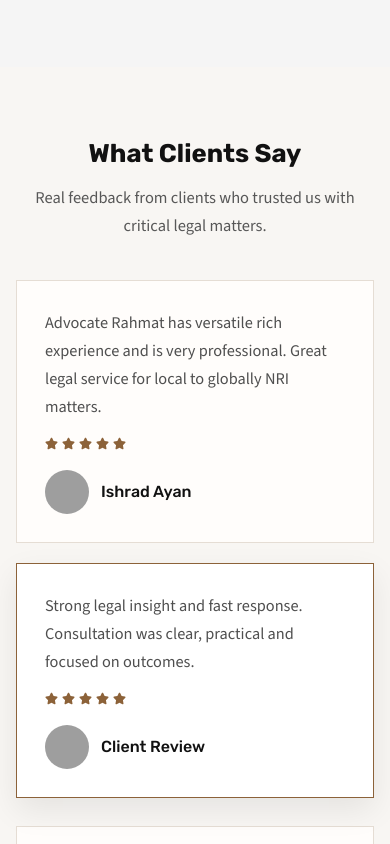
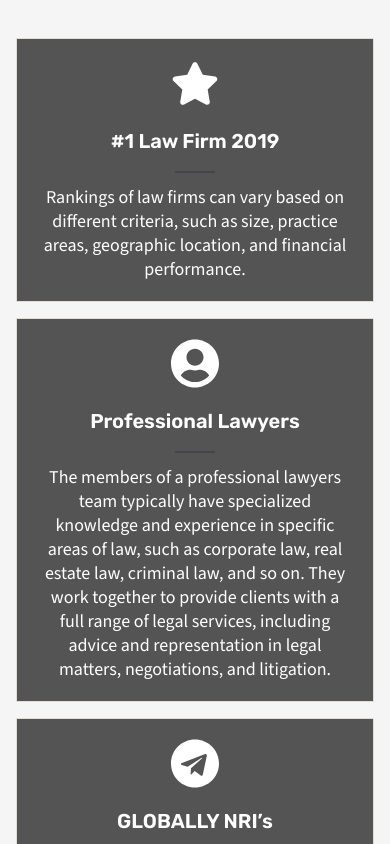
Before and after one commit to C00deian/rahamatAdvocate, a React (Vite) app: page / in a window 390 px wide. Shown: the part 5020-5864 px from the top of the page. Built offline with nearby package versions, Linux system fonts and the light colour scheme; grey boxes are pictures that could not be loaded.

Commit message:
refacotring

```diff
--- a/src/data/siteData.js
+++ b/src/data/siteData.js
@@ -69,6 +69,20 @@ export const practiceItems = [
     body: 'Criminal defense, anticipatory bail, trial strategy, white collar matters, and rights protection across proceedings.',
   },
 ]
+export const MoreAboutLayer = [
+  {
+    title: '#1 Law Firm 2019',
+    body: 'Rankings of law firms can vary based on different criteria, such as size, practice areas, geographic location, and financial performance.'
+  },
+  {
+    title: 'Professional Lawyers',
+    body: 'The members of a professional lawyers team typically have specialized knowledge and experience in specific areas of law, such as corporate law, real estate law, criminal law, and so on. They work together to provide clients with a full range of legal services, including advice and representation in legal matters, negotiations, and litigation.'
+  },
+  {
+    title: 'GLOBALLY NRI’s',
+    body: 'Globally NRI’s legal Matters in India, Local to Global NRI all Issues related to Court & Police, Family, Divorce &amp; Property Laws, Complaint at Consulate, Home Office, Embassy, Home Affairs, LOC - (Look Out Circular), NBW - Non-bailable Warrant) Arrest in Pending Cases, Anticipatory Bail, Arrested at Airports & Customs, Contesting & Challenging for Foreign Divorce & Ex-parte Divorce, Dissolution of Marriage, Spousal & Child Support and Maintenance, Child Custody & Visitation Rights, other Legal Problems, CONJUGAL RIGHTS or Divorce Notice &amp; Reply to Legal Notices.'}
+]
+
 
 export const counters = [
   { label: 'Happy Clients', value: 935, suffix: '+' },
--- a/src/pages/HomePage.jsx
+++ b/src/pages/HomePage.jsx
@@ -1,33 +1,47 @@
-import { Link } from 'react-router-dom'
-import { FaBalanceScale, FaBuilding, FaFingerprint, FaGlobeAsia, FaUserShield } from 'react-icons/fa'
+import {Link} from 'react-router-dom'
+import {
+  FaBalanceScale,
+  FaBuilding,
+  FaFingerprint,
+  FaGlobeAsia,
+  FaStar, FaTelegram,
+  FaUserCircle,
+  FaUserShield
+} from 'react-icons/fa'
 import AnimatedSection from '../components/AnimatedSection'
 import CounterCard from '../components/CounterCard'
 import HeroSlider from '../components/HeroSlider'
 import SectionHeading from '../components/SectionHeading'
 import TestimonialSlider from '../components/TestimonialSlider'
-import { blogPosts, counters, heroSlides, practiceItems, testimonials } from '../data/siteData'
-import {FaSuitcase ,FaSkull } from "react-icons/fa6";
+import {blogPosts, counters, heroSlides, MoreAboutLayer, practiceItems, testimonials} from '../data/siteData'
+import {FaSuitcase, FaSkull} from "react-icons/fa6";
 
-const iconMap = [FaSuitcase,FaBuilding, FaSkull]
+const iconMap = [FaSuitcase, FaBuilding, FaSkull]
+const iconMapping = [FaStar, FaUserCircle, FaTelegram]
+
 
 function HomePage() {
     const [featuredPost] = blogPosts
 
     return (
         <>
-      <HeroSlider slides={heroSlides} />
+            <HeroSlider slides={heroSlides}/>
             <section className="relative z-20 -mt-10 md:-mt-28 pb-[4.5rem] md:pb-[6rem] bg-transparent">
                 <div className="container-shell grid lg:grid-cols-2 gap-0 items-center">
                     <AnimatedSection className="bg-[#f5f5f5] p-8 md:p-14">
                         <p className="section-subtitle">Since 2010 Legal Services provider and Legal Adviser</p>
                         <h2 className="section-title">About The Firm</h2>
                         <p className="mt-6 text-[1.06rem] leading-8 text-[#555]">
-              Mr. RAHMAT Advocates & Associates has been practicing and handling cases independently and with a Team of
-              Advocates and Senior Advocates with a result-oriented approach, both professionally and ethically.
+                            Mr. RAHMAT Advocates & Associates has been practicing and handling cases independently and
+                            with a Team of
+                            Advocates and Senior Advocates with a result-oriented approach, both professionally and
+                            ethically.
                         </p>
                         <p className="mt-4 text-[1.06rem] leading-8 text-[#555]">
-              Practice areas include Cyber Crimes & I.T. Laws, Corporate Laws, Criminal Law, Bail Matters, Civil Law,
-              Real Estate Laws, Family Law, Domestic Violence, Child Custody, Muslim Law and Legal Services for NRI's in India.
+                            Practice areas include Cyber Crimes & I.T. Laws, Corporate Laws, Criminal Law, Bail Matters,
+                            Civil Law,
+                            Real Estate Laws, Family Law, Domestic Violence, Child Custody, Muslim Law and Legal
+                            Services for NRI's in India.
                         </p>
                         <p className="mt-5 font-title font-medium">Mr. SYED RAHMAT | B.Com, LLB, LLM, (MBA)</p>
                     </AnimatedSection>
@@ -38,7 +52,8 @@ function HomePage() {
                             alt="Advocate Rahmat"
                             className="w-full h-[430px] md:h-135 object-cover shadow-[0_0_40px_rgba(0,0,0,.25)]"
                         />
-            <div className="absolute -bottom-5 -left-5 md:-left-2 bg-[var(--primary)] text-white p-5 max-w-[15rem]">
+                        <div
+                            className="absolute -bottom-5 -left-5 md:-left-2 bg-[var(--primary)] text-white p-5 max-w-[15rem]">
                             <p className="font-title text-3xl font-bold">16+</p>
                             <p className="mt-1 text-sm">Years of Professional Legal Experience</p>
                         </div>
@@ -62,9 +77,10 @@ function HomePage() {
                             const Icon = iconMap[index]
                             return (
                                 <AnimatedSection key={item.title} delay={index * 120}>
-                  <article className="h-full border border-(--line) bg-white p-8 text-center hover:shadow-[0_10px_24px_rgba(0,0,0,.08)] transition-shadow flex flex-col items-center">
+                                    <article
+                                        className="h-full border border-(--line) bg-white p-8 text-center hover:shadow-[0_10px_24px_rgba(0,0,0,.08)] transition-shadow flex flex-col items-center">
                                         <div className="size-12 text-(--primary) flex items-center justify-center">
-                      <Icon size={40} />
+                                            <Icon size={40}/>
                                         </div>
 
                                         <h3 className="font-title mt-5 text-xl font-semibold">{item.title}</h3>
@@ -89,35 +105,46 @@ function HomePage() {
                     </AnimatedSection>
 
                     <div className="mt-10 grid lg:grid-cols-2 gap-8 lg:gap-9 items-start">
-            <AnimatedSection className="bg-white border-l-[3px] border-[var(--primary)] px-6 py-7 md:px-10 md:py-10">
+                        <AnimatedSection
+                            className="bg-white border-l-[3px] border-[var(--primary)] px-6 py-7 md:px-10 md:py-10">
                             <h3 className="font-title text-[2.15rem] leading-none font-semibold text-[var(--primary)]">01</h3>
                             <p className="mt-5 text-[1.08rem] leading-[1.45] text-[#4e5f72]">
-                Expertise and experience: Clients look for legal consultants who have the knowledge and experience to handle their specific legal issue.
+                                Expertise and experience: Clients look for legal consultants who have the knowledge and
+                                experience to handle their specific legal issue.
                             </p>
                             <p className="mt-4 text-[1.08rem] leading-[1.45] text-[#4e5f72]">
-                Reputation: A legal consultant with a good reputation for providing quality legal services and positive results is more likely to attract new clients.
+                                Reputation: A legal consultant with a good reputation for providing quality legal
+                                services and positive results is more likely to attract new clients.
                             </p>
                             <p className="mt-4 text-[1.08rem] leading-[1.45] text-[#4e5f72]">
-                Personal connection: Some clients prefer to work with a legal consultant they feel comfortable with and can trust.
+                                Personal connection: Some clients prefer to work with a legal consultant they feel
+                                comfortable with and can trust.
                             </p>
                             <p className="mt-4 text-[1.08rem] leading-[1.45] text-[#4e5f72]">
-                Availability and responsiveness: Clients appreciate a legal consultant who is accessible and responsive to their needs and questions.
+                                Availability and responsiveness: Clients appreciate a legal consultant who is accessible
+                                and responsive to their needs and questions.
                             </p>
                         </AnimatedSection>
 
-            <AnimatedSection className="bg-white border-l-[3px] border-(--primary) px-6 py-7 md:px-10 md:py-10" delay={130}>
+                        <AnimatedSection
+                            className="bg-white border-l-[3px] border-(--primary) px-6 py-7 md:px-10 md:py-10"
+                            delay={130}>
                             <h3 className="font-title text-[2.15rem] leading-none font-semibold text-(--primary)">02</h3>
                             <p className="mt-5 text-[1.08rem] leading-[1.45] text-[#4e5f72]">
-                Cost-effectiveness: Clients often look for legal consultants who provide quality legal services at a fair price.
+                                Cost-effectiveness: Clients often look for legal consultants who provide quality legal
+                                services at a fair price.
                             </p>
                             <p className="mt-4 text-[1.08rem] leading-[1.45] text-[#4e5f72] ">
-                Results-oriented approach: Clients prefer legal consultants who have a results-oriented approach and work hard to achieve the best outcome for their case.
+                                Results-oriented approach: Clients prefer legal consultants who have a results-oriented
+                                approach and work hard to achieve the best outcome for their case.
                             </p>
                             <p className="mt-4 text-[1.08rem] leading-[1.45] text-[#4e5f72]">
-                Innovative solutions: Clients appreciate legal consultants who bring new and innovative solutions to their legal challenges.
+                                Innovative solutions: Clients appreciate legal consultants who bring new and innovative
+                                solutions to their legal challenges.
                             </p>
                         </AnimatedSection>
                     </div>
+
 
                     <div className="grid sm:grid-cols-2 lg:grid-cols-4 gap-5 mt-8">
                         {counters.map((counter, index) => (
@@ -126,7 +153,31 @@ function HomePage() {
                             </AnimatedSection>
                         ))}
                     </div>
+                    <AnimatedSection>
+                        <div className="mt-12 grid md:grid-cols-2 lg:grid-cols-3 gap-4">
+                            {MoreAboutLayer.map((item, index) => {
+                                const Icon = iconMapping[index]
+                                return (
+                                    <AnimatedSection key={item.title} delay={index * 120}>
+                                        <article
+                                            className="h-full border border-(--line) bg-[#545454] text-white p-5 text-center hover:shadow-[0_10px_24px_rgba(0,0,0,.08)] transition-shadow flex flex-col items-center">
+                                            <div className="size-12 flex items-center justify-center text-white">
+                                                <Icon size={55}/>
                                             </div>
+                                            <h3 className="font-title mt-5 text-xl font-semibold">{item.title}</h3>
+                                            <div><p className='border border-b w-10 text-[#44444E] mt-4 m-b-2'></p></div>
+                                            <p className="mt-3 leading-6 text-white text-lg">
+                                                {item.body}
+                                            </p>
+                                        </article>
+                                    </AnimatedSection>
+                                )
+                            })}
+                        </div>
+                    </AnimatedSection>
+                </div>
+
+
             </section>
 
             <section className="py-[4.5rem] md:py-[6rem] bg-[#f8f6f3]">
@@ -140,7 +191,7 @@ function HomePage() {
                     </AnimatedSection>
 
                     <div className="mt-10">
-            <TestimonialSlider testimonials={testimonials} />
+                        <TestimonialSlider testimonials={testimonials}/>
                     </div>
                 </div>
             </section>
@@ -148,17 +199,20 @@ function HomePage() {
             <section className="py-[4.5rem] md:py-[6rem] bg-white">
                 <div className="container-shell">
                     <AnimatedSection>
-            <SectionHeading centered title="Latest From Blog" />
+                        <SectionHeading centered title="Latest From Blog"/>
                     </AnimatedSection>
 
-          <AnimatedSection className="max-w-4xl mx-auto mt-10 border border-[var(--line)] p-6 md:p-8" delay={120}>
+                    <AnimatedSection className="max-w-4xl mx-auto mt-10 border border-[var(--line)] p-6 md:p-8"
+                                     delay={120}>
                         <article className="grid md:grid-cols-[220px_1fr] gap-6 items-center">
-              <img src={featuredPost.image} alt={featuredPost.title} className="w-full h-[10.5rem] md:h-full object-cover" />
+                            <img src={featuredPost.image} alt={featuredPost.title}
+                                 className="w-full h-[10.5rem] md:h-full object-cover"/>
                             <div>
                                 <h3 className="font-title text-2xl">{featuredPost.title}</h3>
                                 <p className="text-sm mt-1 text-[#777]">{featuredPost.date}</p>
                                 <p className="mt-4 text-[#535353] leading-7">{featuredPost.excerpt}</p>
-                <Link to="/our-blog" className="inline-flex mt-5 items-center gap-2 text-[var(--primary)] font-title">
+                                <Link to="/our-blog"
+                                      className="inline-flex mt-5 items-center gap-2 text-[var(--primary)] font-title">
                                     view all
                                 </Link>
                             </div>
@@ -171,10 +225,12 @@ function HomePage() {
                 <div className="container-shell flex flex-col md:flex-row items-center justify-between gap-5">
                     <h3 className="font-title text-2xl md:text-3xl">For more Details</h3>
                     <div className="flex flex-wrap gap-3">
-            <Link to="/contact-us" className="border border-white/70 px-6 py-3 font-title hover:bg-white/15 transition-colors">
+                        <Link to="/contact-us"
+                              className="border border-white/70 px-6 py-3 font-title hover:bg-white/15 transition-colors">
                             Contact Us
                         </Link>
-            <a href="tel:+919642066661" className="bg-white text-[var(--primary)] px-6 py-3 font-title hover:bg-[#f2ece7] transition-colors">
+                        <a href="tel:+919642066661"
+                           className="bg-white text-[var(--primary)] px-6 py-3 font-title hover:bg-[#f2ece7] transition-colors">
                             Call Now
                         </a>
                     </div>
@@ -184,19 +240,22 @@ function HomePage() {
             <section className="py-16 bg-[#111] text-white">
                 <div className="container-shell grid md:grid-cols-3 gap-6">
                     <AnimatedSection className="border border-white/20 p-6">
-            <FaGlobeAsia size={24} className="text-[var(--primary)]" />
+                        <FaGlobeAsia size={24} className="text-[var(--primary)]"/>
                         <h4 className="font-title mt-4 text-xl">Globally NRI’s</h4>
-            <p className="mt-2 text-white/75 leading-7">Legal help for local-to-global NRI court, police, family and property matters in India.</p>
+                        <p className="mt-2 text-white/75 leading-7">Legal help for local-to-global NRI court, police,
+                            family and property matters in India.</p>
                     </AnimatedSection>
                     <AnimatedSection className="border border-white/20 p-6" delay={120}>
-            <FaUserShield size={24} className="text-[var(--primary)]" />
+                        <FaUserShield size={24} className="text-[var(--primary)]"/>
                         <h4 className="font-title mt-4 text-xl">Professional Lawyers</h4>
-            <p className="mt-2 text-white/75 leading-7">A focused legal team offering strategic guidance, litigation and advisory services.</p>
+                        <p className="mt-2 text-white/75 leading-7">A focused legal team offering strategic guidance,
+                            litigation and advisory services.</p>
                     </AnimatedSection>
                     <AnimatedSection className="border border-white/20 p-6" delay={220}>
-            <FaBalanceScale size={24} className="text-[var(--primary)]" />
+                        <FaBalanceScale size={24} className="text-[var(--primary)]"/>
                         <h4 className="font-title mt-4 text-xl">#1 Law Firm 2019</h4>
-            <p className="mt-2 text-white/75 leading-7">Recognized by clients for trust, responsiveness and high success in legal representation.</p>
+                        <p className="mt-2 text-white/75 leading-7">Recognized by clients for trust, responsiveness and
+                            high success in legal representation.</p>
                     </AnimatedSection>
                 </div>
             </section>
```
Lines whose indentation alone changed are shown as unchanged.
